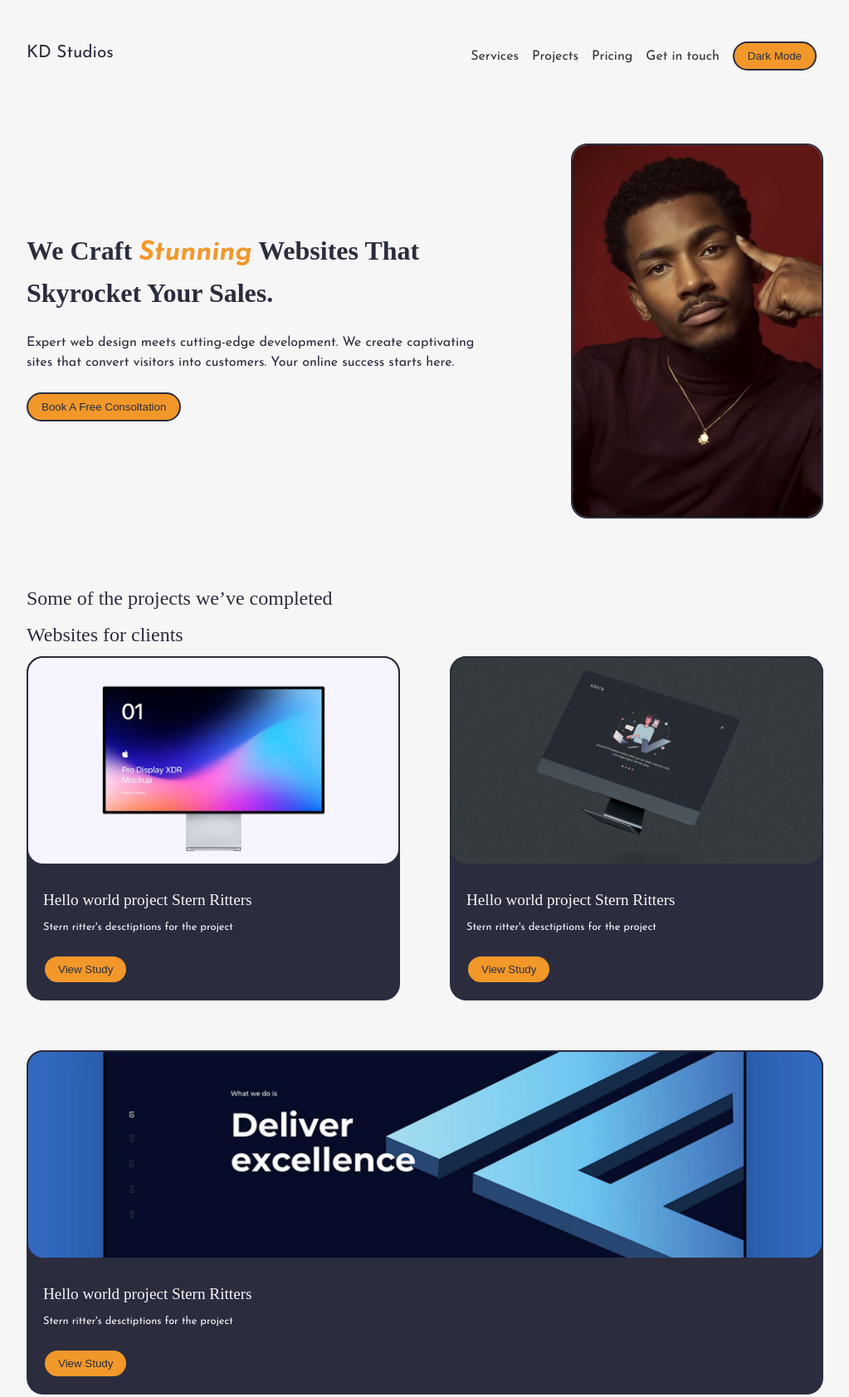
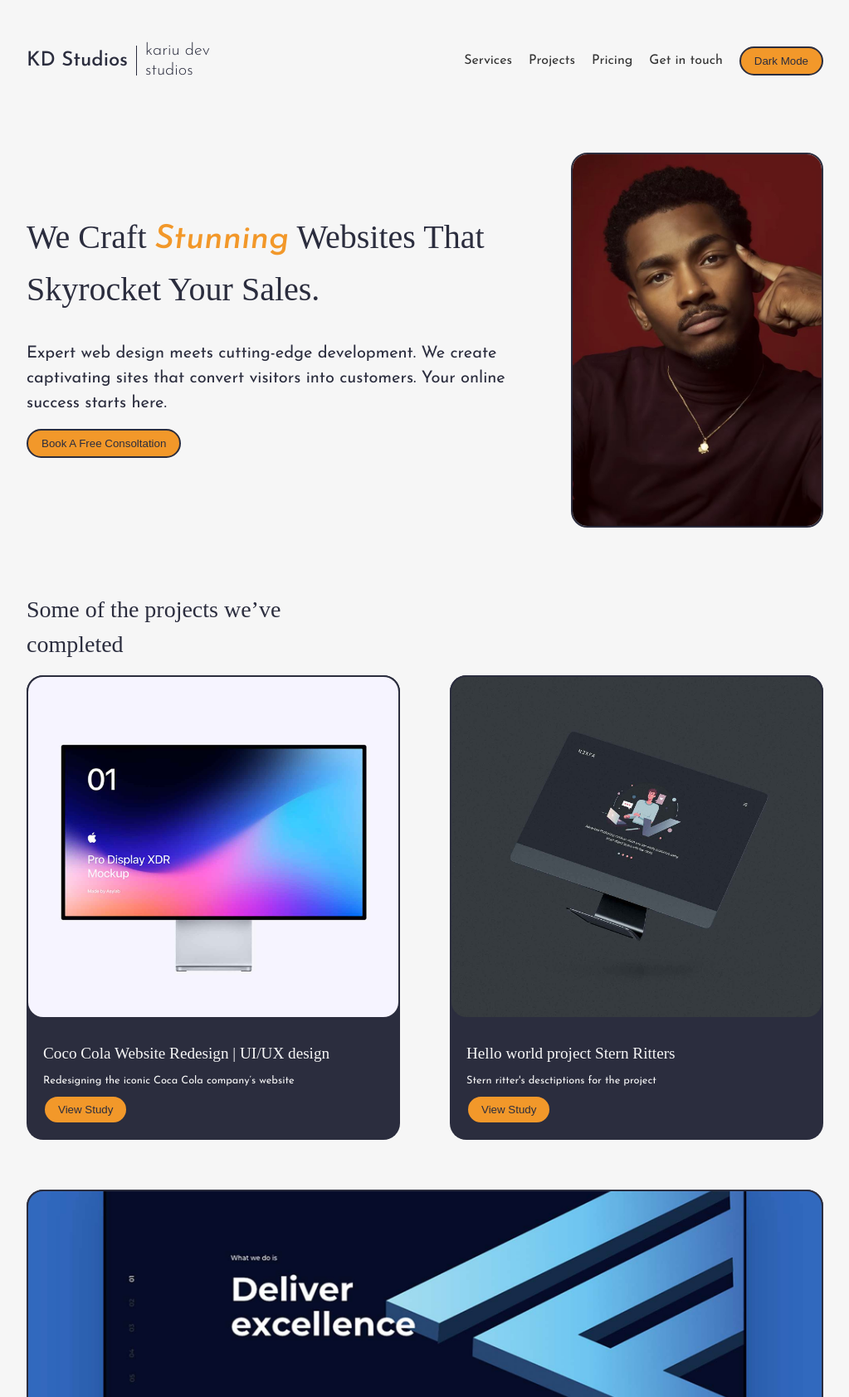
Before and after one commit to FromLeonKariu/kds-website, a plain HTML site: page index.html in a window 1280 px wide. Shown: the top 1684 px of the page at 83% size, without its empty margins (128-1151 px from the left). Drawn offline with Linux system fonts and the light colour scheme; a web font is replaced by a local one.

Commit message:
fixed issues with grid layout

```diff
--- a/index.html
+++ b/index.html
@@ -11,9 +11,11 @@
         <header>
             <nav>
 
-                <h3 class="logo">KD Studios</h3>
+                <div class="logo-container">
+                    <h3 class="logo">KD Studios</h3><span class="logo-details">kariu dev <br> studios</span>
+                </div>
                 <ul>
-                    <li><a href="#">Services</a></li>
+                    <li><a href="test.html">Services</a></li>
                     <li><a href="#">Projects</a></li>
                     <li><a href="#">Pricing</a></li>
                     <li><a href="#">Get in touch</a></li>
@@ -30,8 +32,8 @@
             <section class="hero-section">
                     <!-- HERO SECTION GOES HERE -->
                 <div class="hero-section-left-side">
-                    <h2>We Craft <span class="hero-section-span">Stunning</span> Websites That Skyrocket Your Sales.</h2>
-                    <p>Expert web design meets cutting-edge development. We create captivating sites that convert visitors into customers. Your online success starts here.</p>
+                    <h1>We Craft <span class="hero-section-span">Stunning</span> Websites That Skyrocket Your Sales.</h1>
+                    <p class="hero-section-p">Expert web design meets cutting-edge development. We create captivating sites that convert visitors into customers. Your online success starts here.</p>
                     <button>Book A Free Consoltation</button>
 
                 </div>
@@ -42,16 +44,16 @@
 
             <section>
                 <!-- Project section goes here -->
-                <h3>Some of the projects we’ve completed</h3>
-                <h3>Websites for clients</h3>
+                <h3>Some of the projects we’ve <br> completed</h3>
+                <!-- <h3>Websites for clients</h3> -->
 
                 <section class="project-catalogue">
 
                     <div class="project ">
                         <img src="public/project-1.jpg" alt="Project 1" class="project-image">
                         <div class="project-details">
-                            <h4>Hello world project Stern Ritters</h4>
-                            <p>Stern ritter's desctiptions for the project</p>
+                            <h4>Coco Cola Website Redesign | UI/UX design</h4>
+                            <p>Redesigning the iconic Coca Cola company’s website</p>
                             <button>View Study</button>
                         </div>
                     </div>
@@ -65,8 +67,8 @@
                         </div>
                     </div>
 
-                    <div class="project grid-col-span-2">
-                        <img src="public/project-6.jpg" alt="Project 1" class="project-image">
+                    <div class="project grid-col-span-2 height-medium">
+                        <img src="public/project-6.jpg" alt="Project 1" class="project-image grid-col-span-2-image">
                         <div class="project-details">
                             <h4>Hello world project Stern Ritters</h4>
                             <p>Stern ritter's desctiptions for the project</p>
@@ -77,18 +79,45 @@
                     <div class="project">
                         <img src="public/project-5.jpg" alt="Project 1" class="project-image">
                         <div class="project-details">
+                            <h4>Anime reccomendation webapp | Full-stack</h4>
+                            <p>Lorem ipsum dolor sit amet consectetur adipisicing elit. Doloremque, voluptatibus. Quam, quia, dolo</p>
+                            <button>View Study</button>
+                        </div>
+                    </div>
+                    <div class="project">
+                        <img src="public/project-8.jpg" alt="Project 1" class="project-image">
+                        <div class="project-details">
                             <h4>Hello world project Stern Ritters</h4>
                             <p>Stern ritter's desctiptions for the project</p>
                             <button>View Study</button>
                         </div>
                     </div>
-                    <div class="project">
-                        <img src="public/project-6.jpg" alt="Project 1" class="project-image">
-                        <div class="project-details">
-                            <h4>Hello world project Stern Ritters</h4>
-                            <p>Stern ritter's desctiptions for the project</p>
-                            <button>View Study</button>
+                </section>
+
+                <h3>Scope of our Services</h3>
+
+                <section class="services-catalogue">
+
+                    <div class="services grid-col-span-2">
+                        <div>
+                        <h2>Wordpress <br>Development</h2>
+                        <button class="button-alternative">Learn More <img src="public/arrow.png" alt="arrow"></button>
                         </div>
+                        <p>Lorem ipsum dolor sit amet consectetur adipisicing elit. Aut quis cumque aliquam dolor neque. Vitae accusantium officia eaque molestias nemo ab ipsam et recusandae quisquam similique? Aperiam sequi labore delectus.</p>
+                    </div>
+                    <div class="services">
+                        <div>
+                        <h2>Web Development</h2>
+                        <button class="button-alternative">Learn More <img src="public/arrow.png" alt="arrow"></button>
+                        </div>
+                        <p>Lorem ipsum dolor sit amet, consectetur adipisicing elit. Optio autem reiciendis repellendus aut quos ipsa rerum suscipit distinctio magni nulla as</p>
+                    </div>
+                    <div class="services">
+                        <div>
+                        <h2>UI/UX Design</h2>
+                        <button class="button-alternative">Learn More <img src="public/arrow.png" alt="arrow"></button>`
+                        </div>
+                        <p>Lorem ipsum dolor sit amet, consectetur adipisicing elit. Optio autem reiciendis repellendus aut quos ipsa rerum suscipit distinctio magni nulla </p>
                     </div>
                 </section>
             </section>
--- a/style.css
+++ b/style.css
@@ -10,6 +10,10 @@
     --heading-font:  "Frank Ruhl Libre", serif;
 }
 
+/*
+   For heading font use weight 300 to 900 and
+   For body font use weight 100 to 700
+*/
 
 * {
     margin: 0;
@@ -22,7 +26,7 @@ body {
     background-color: var(--secondary-color);
     color: var(--primary-color);
     font-family: var(--body-font);
-    font-weight: normal;
+    font-weight: 400;
     line-height: 1.5;
 }
 
@@ -36,11 +40,9 @@ header nav ul {
     display: flex;
     list-style: none;
     align-items: center;
+    gap: 20px;
 }
 
-header nav ul li {
-    margin: 0 0.5rem;
-}
 
 a {
     text-decoration: none;
@@ -49,26 +51,27 @@ a {
 
 /* Typography styles */
 h1 {
-    font-size: 2.25rem;
+    font-size: 2.5rem;
+    font-weight: 500;
     margin-bottom:2rem;
     font-family: var(--heading-font);
 }
 
 h2 {
-    font-size: 2rem;
+    font-size: 2.25rem;
     margin-bottom: 1.5rem;
     font-family: var(--heading-font);
 }
 
 h3 {
-    font-size: 1.5rem;
-    margin-bottom: 0.5rem;
+    font-size: 1.75rem;
+    margin-bottom: 1rem;
     font-weight: 400;
     font-family: var(--heading-font);
 }
 
  h4 {
-    font-size: 1rem;
+    font-size: 1.25rem;
     margin-bottom: 0.5rem;
     font-family: var(--heading-font);
 }
@@ -86,7 +89,7 @@ h6 {
 }
 
 p {
-    margin-bottom: 1.5rem;
+    margin-bottom: 0.5rem;
     font-size: 1rem;
     font-family: var(--body-font);
 }
@@ -119,11 +122,36 @@ button:hover {
 }
 
 /* Custom CSS for this specific page */
+
+
+.logo-container{
+    display: flex;
+
+    justify-content: center;
+    align-items: center;
+    height: 50px;
+}
 .logo {
     font-family: var(--body-font);
-    font-weight: normal;
-    font-size: 1.3rem;
+    font-weight: 500;
+    font-size: 1.5rem;
+    padding-right: 10px;
+    margin-right: 10px;
+    margin-bottom: 0;
+    border-right: #2B2D3E 1px solid;
+    justify-content: center;
+    align-items: center;
 }
+
+.logo-details{
+    font-family: var(--body-font);
+    font-weight: 300;
+    line-height: 1.2;
+    justify-content: center;
+    align-items: center;
+    font-size: 1.25rem;
+}
+
 .hero-section{
 
     display: flex;
@@ -133,6 +161,7 @@ button:hover {
     justify-content: space-between;
 }
 
+
 .hero-section-span {
     color: var(--accent-color);
     font-family: var(--body-font);
@@ -140,10 +169,14 @@ button:hover {
 }
 
 .hero-section-left-side{
-    width: 35rem;
+    width: 40rem;
     margin-bottom: 20px;
 }
 
+.hero-section-p{
+    font-size: 1.25rem;
+    margin-bottom: 1rem;
+}
 .hero-section-image{
     max-height: 452px;
     max-width: 319px;
@@ -166,15 +199,17 @@ button:hover {
     display: grid;
     grid-template-columns: repeat(2, 1fr);
     gap: 60px;
+    margin-bottom: 3rem;
 }
 
 .project{
+    height:560px;
     border-radius: 20px;
     background-color: var(--primary-color);
 }
 
 .project-image {
-    height: 252px;
+    height: 414px;
     width: 100%;
     object-fit: cover;
     border: var(--primary-color) 2px solid;
@@ -200,7 +235,19 @@ button:hover {
     font-family: var(--body-font);
 }
 
+.services-catalogue{
+    display: grid;
+    grid-template-columns: repeat(3, 1fr);
+    gap: 60px
+}
 
+.services{
+    border-radius: 20px;
+    border: 2px solid var(--primary-color);
+    padding: 1.25rem;
+
+
+}
 
 /* testing grid on test.html*/
 
@@ -211,6 +258,15 @@ button:hover {
 
 .grid-col-span-2 {
     grid-column: span 2;
+}
+
+.height-medium{
+    height: 473px;
+
+}
+
+.grid-col-span-2-image{
+    height: 313px;
 }
 .grid-row-span-2{
     grid-row: span 2;
```
Also changed, not shown: test.html (+2 -0 lines).
